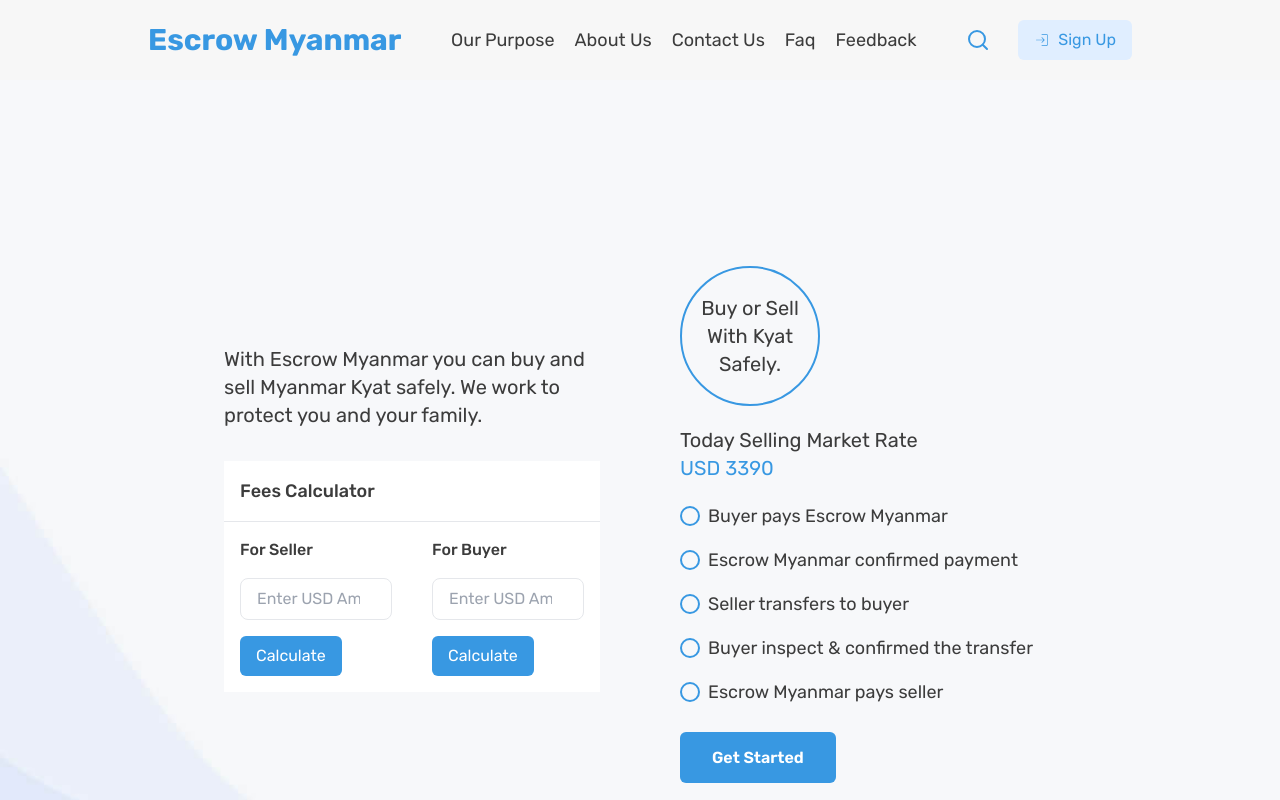
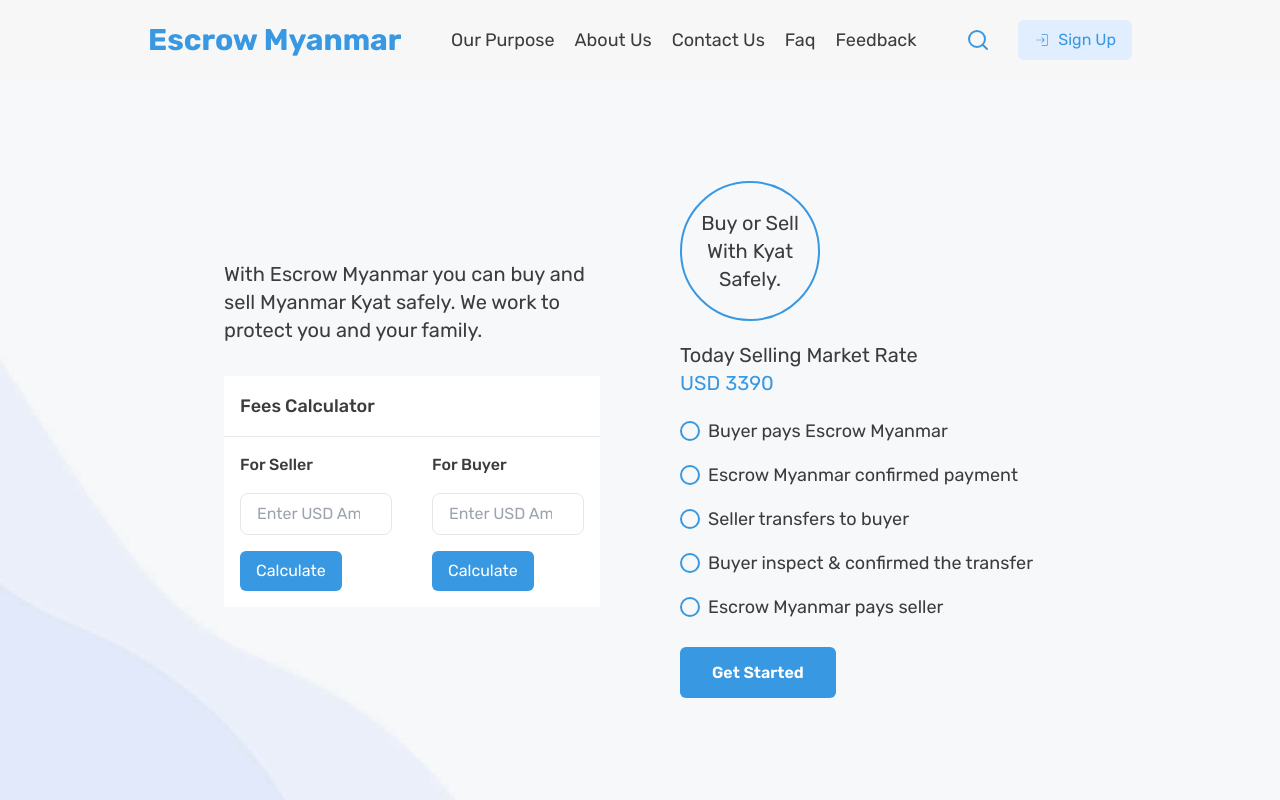
Before and after one commit to marufkhan20/kyat-selling-marketplace, a Next.js app in the folder frontend/: page / in a window 1280 px wide. Shown: the top 800 px of the page. Built offline with nearby package versions, Linux system fonts and the light colour scheme.

Commit message:
fix hero section responsive issue

```diff
--- a/frontend/src/components/home/Hero.jsx
+++ b/frontend/src/components/home/Hero.jsx
@@ -8,7 +8,7 @@
         backgroundImage: `url(/images/hero-bg.jpg)`,
         backgroundSize: "cover",
       }}
-      className="px-5 sm:px-0 py-[150px]"
+      className="px-5 sm:px-0 py-[150px] lg:pt-[65px] lg:pb-0"
     >
       <div className="container-custom flex-col lg:flex-row py-20 w-full min-h-[92vh] flex items-center gap-20">
         <div className="w-full flex flex-col gap-8">
```
